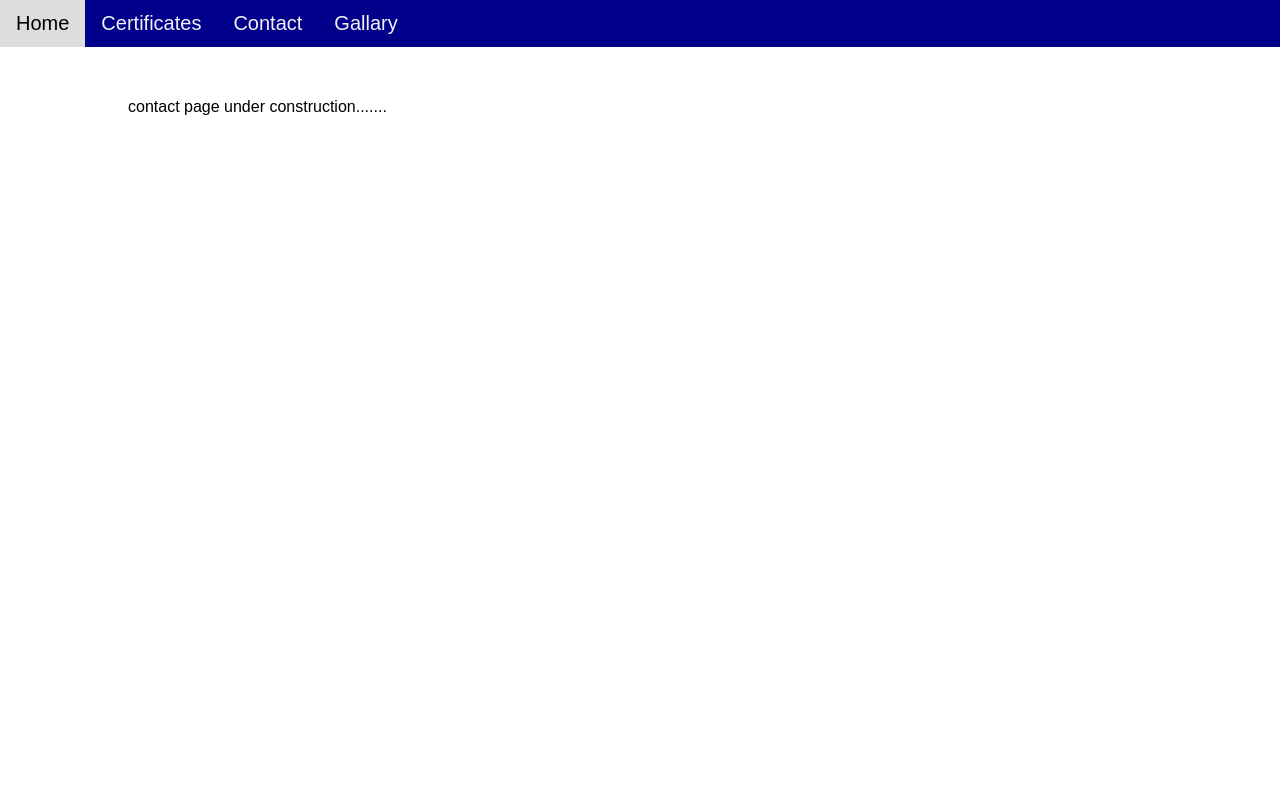
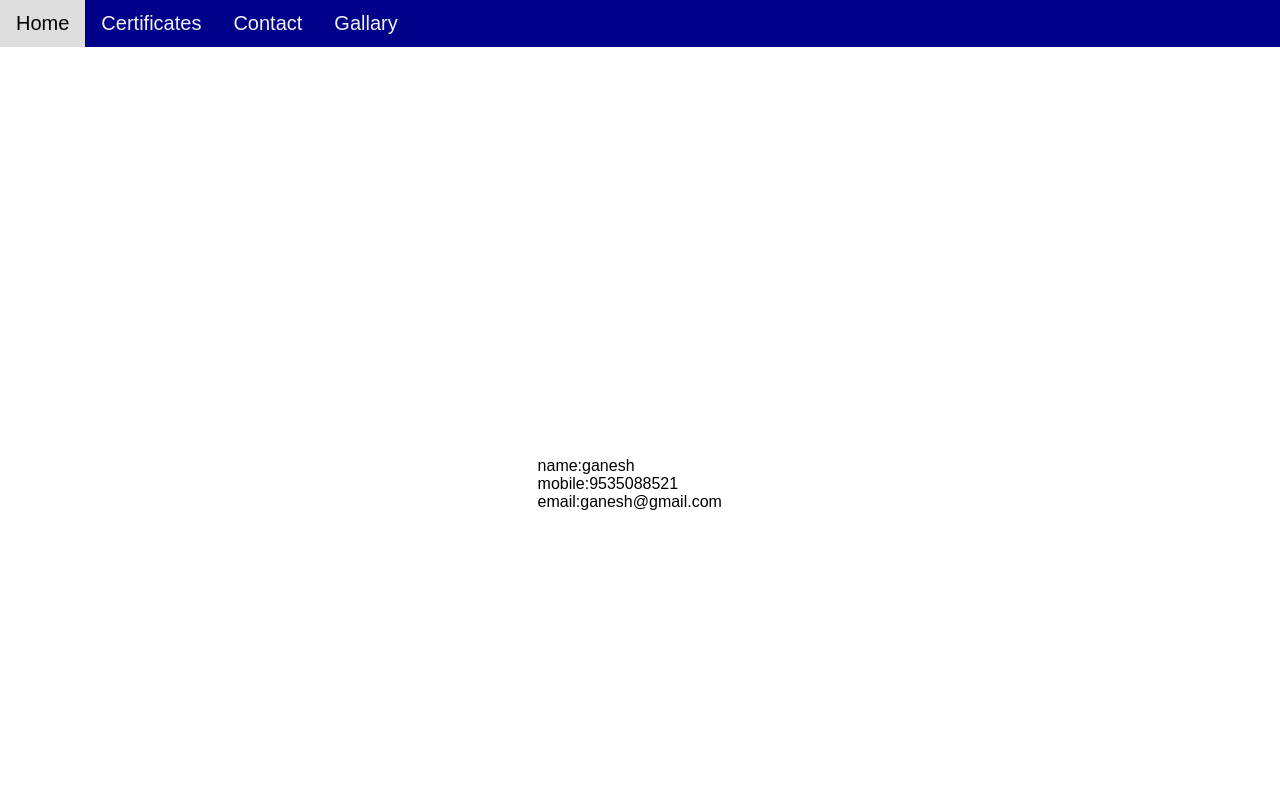
Before and after one commit to ganeshkamath4mt16ec402/miteblog, a plain HTML site: page contact.html in a window 1280 px wide. Shown: the top 800 px of the page. Drawn offline with Linux system fonts and the light colour scheme.

Commit message:
my first commitr are git initial commit

```diff
--- a/contact.html
+++ b/contact.html
@@ -16,8 +16,11 @@
         <!--body content-->
 
         <div class="content">
-        <p>contact page  under construction.......
-            </p>
+       <div class="ccard">
+            name:ganesh<br/>
+            mobile:9535088521<br/>
+            email:ganesh@gmail.com<br/>
+            </div>
         </div>
 
 
--- a/css/main.css
+++ b/css/main.css
@@ -58,3 +58,12 @@ div.desc {
     padding: 15px;
     text-align: center;
 }
+div.ccard{
+    padding:10% 10% 10% 10%;
+    margin: 30% 30% 30% 30%;
+    width: 300px;
+    height: 100px
+        border: 1px solid darkblue;
+    border-radius: 5px;
+
+}
```
